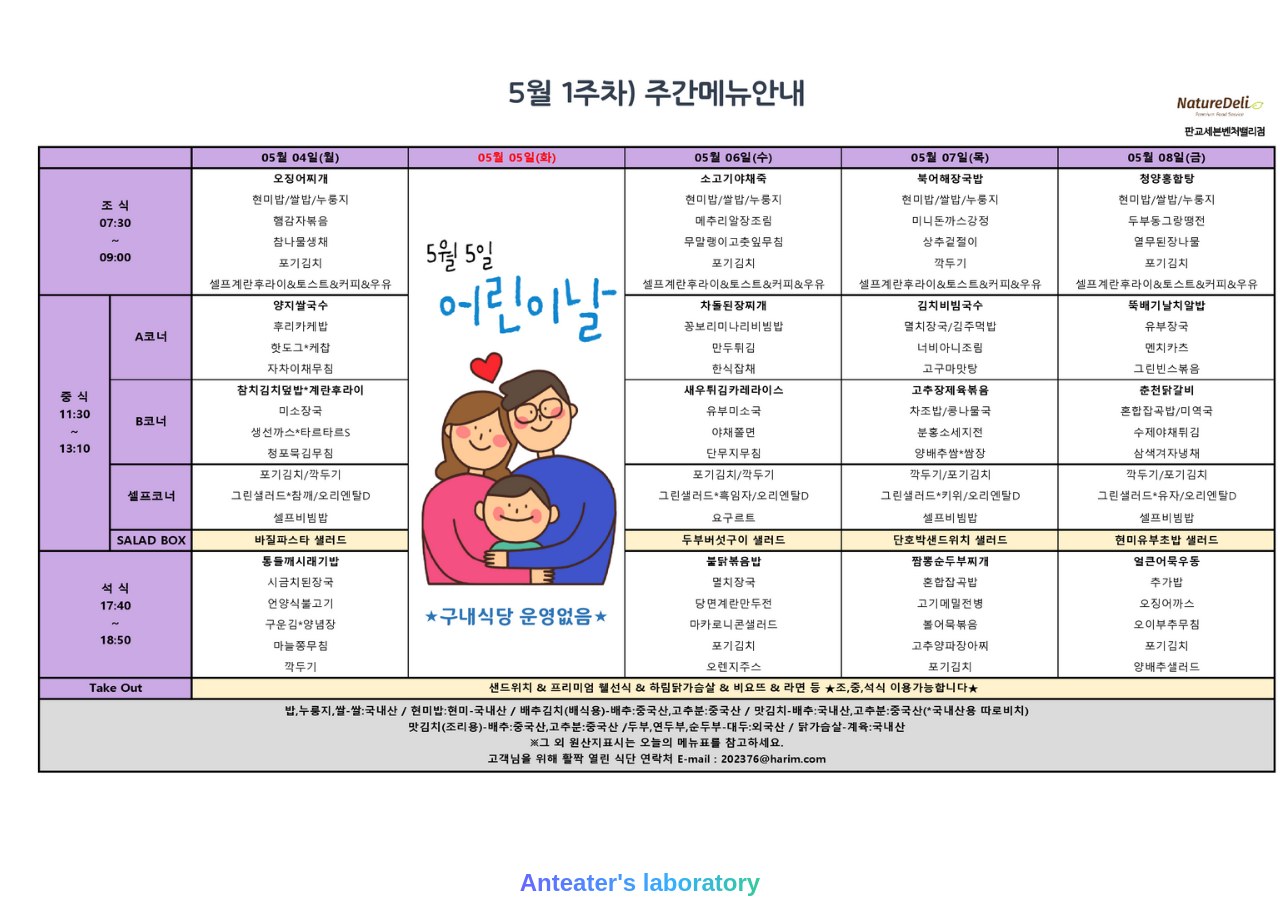
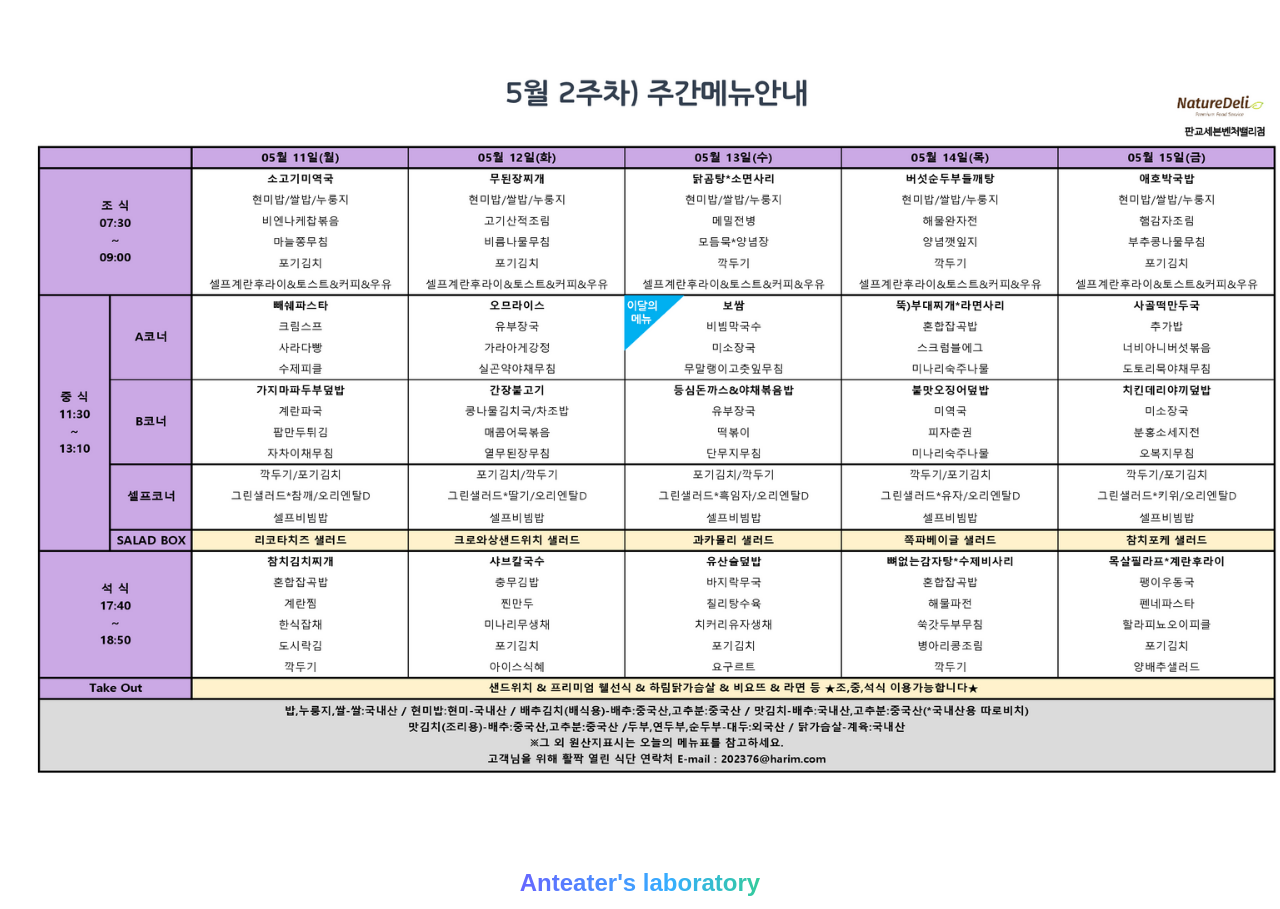
Before and after one commit to anteater333/we-work-for-food, a website: page index.html in a window 1280 px wide. Drawn offline with Linux system fonts and the light colour scheme.

Commit message:
menu update

```diff
--- a/index.html
+++ b/index.html
@@ -9,7 +9,7 @@
     <meta name="author" content="anteater333, a.k.a José" />
     <meta property="og:title" content="We Work For Food" />
     <meta property="og:description" content="판교세븐벤처밸리 식단표" />
-    <meta property="og:image" content="bob/thisWeekMenu.872387.png" />
+    <meta property="og:image" content="bob/thisWeekMenu.283691.png" />
     <meta
       property="og:url"
       content="https://blog.anteater-lab.link/we-work-for-food/"
@@ -18,7 +18,7 @@
     <meta name="twitter:card" content="summary_large_image" />
     <meta name="twitter:title" content="We Work For Food" />
     <meta name="twitter:description" content="판교세븐벤처밸리 식단표" />
-    <meta name="twitter:image" content="bob/thisWeekMenu.872387.png" />
+    <meta name="twitter:image" content="bob/thisWeekMenu.283691.png" />
     <meta
       name="twitter:url"
       content="https://blog.anteater-lab.link/we-work-for-food/"
@@ -27,7 +27,7 @@
   <body>
     <div style="display: flex; flex-direction: column">
       <a href="http://www.pvv.co.kr/bbs/index.php?code=bbs_menu01">
-        <img style="width: 100vw" src="bob/thisWeekMenu.872387.png" alt="menu"
+        <img style="width: 100vw" src="bob/thisWeekMenu.283691.png" alt="menu"
       /></a>
       <a
         style="
```
Also changed, not shown: bob/thisWeekMenu.283691.png (added), bob/thisWeekMenu.872387.png (deleted).
